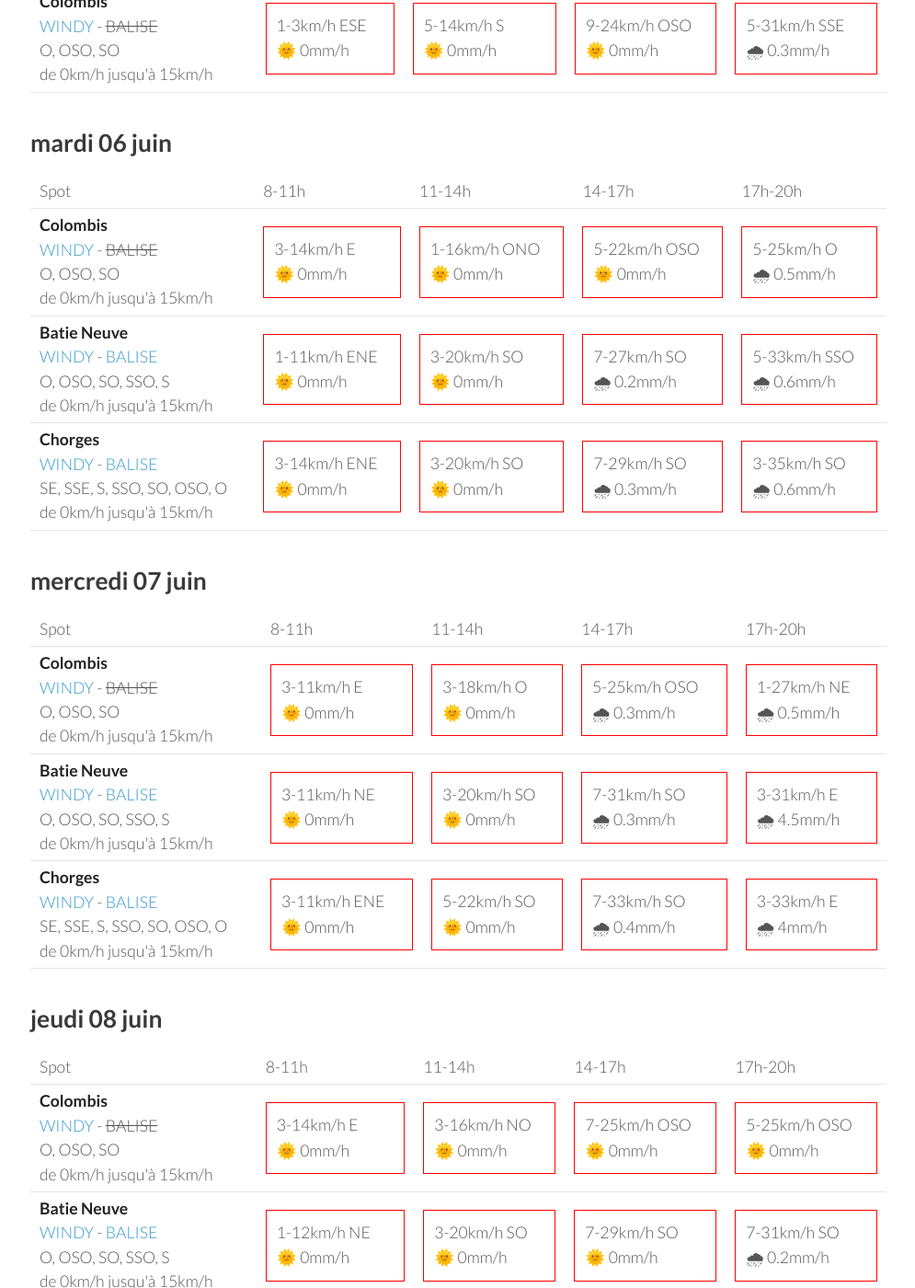
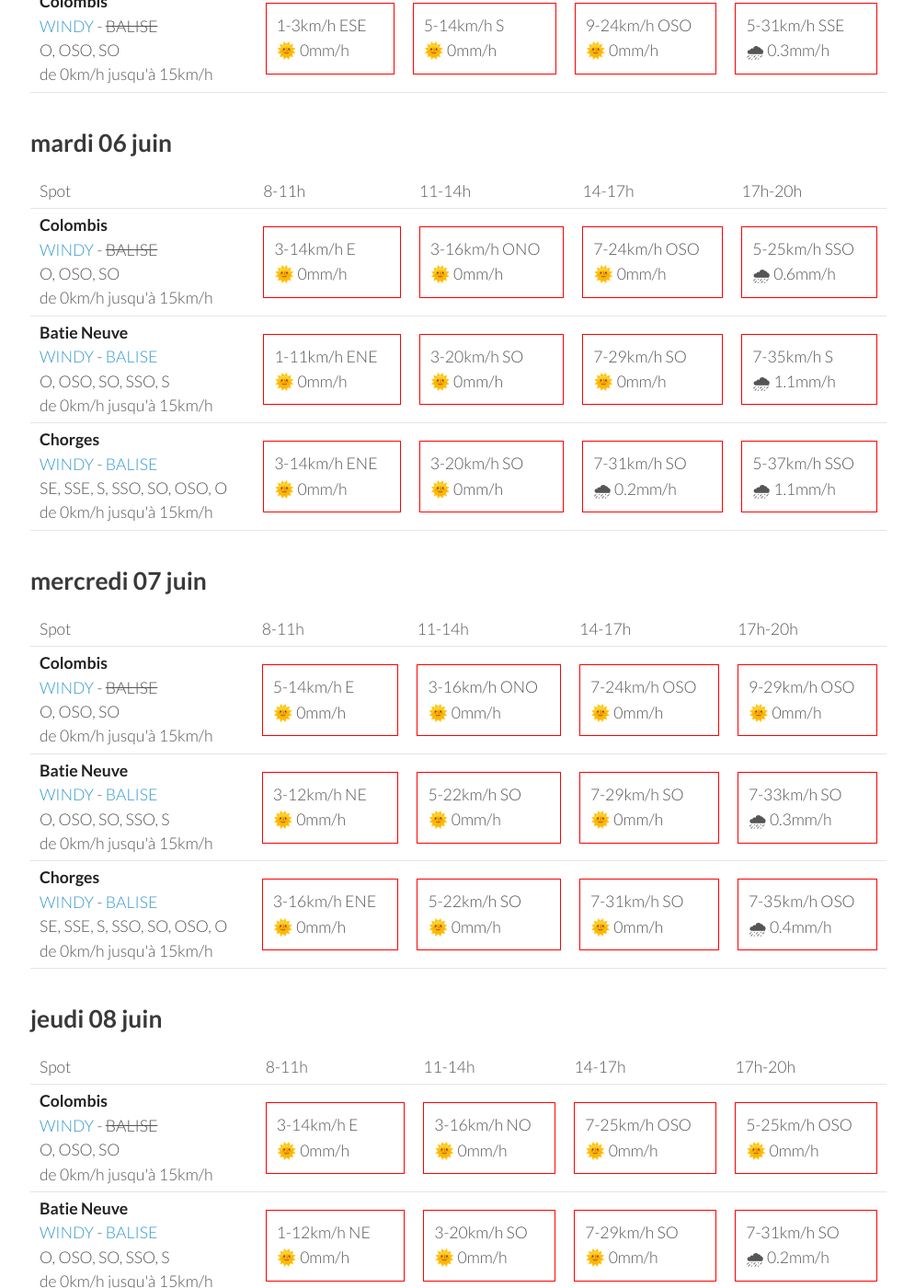
Before and after one commit to parapente-dans-le-nord/parapente-dans-le-nord.github.io, a Jekyll site: the page built from serre_poncon.markdown, in a window 1280 px wide and 1400 px high, scrolled down 1092 px. Shown: the whole window at 92% size, without its empty margins (25-1020 px from the left). Built offline with Jekyll 4.4.1, drawn with Linux system fonts in a browser that asks for light colours; some of the changed text lies outside the part shown.

Commit message:
update index.markdown

```diff
--- a/serre_poncon.markdown
+++ b/serre_poncon.markdown
@@ -114,9 +114,9 @@ page mise à jour le dimanche 04 juin 13:31
         <td><strong>Colombis</strong><br><a href="https://windy.com/44.494/6.216?44.559,6.262,10">WINDY</a> - <span class="no-balise"> BALISE </span><br> <span class="vent-favorable">O, OSO, SO</span><br><span class="force-vent">de 0km/h jusqu'à 15km/h</span> </td>
 
             <td><div class="not-flyable"><p>3-14km/h E</p><p>🌞 0mm/h</p></div></td>
-            <td><div class="not-flyable"><p>1-16km/h ONO</p><p>🌞 0mm/h</p></div></td>
-            <td><div class="not-flyable"><p>5-22km/h OSO</p><p>🌞 0mm/h</p></div></td>
-            <td><div class="not-flyable"><p>5-25km/h O</p><p>🌧 0.5mm/h</p></div></td>
+            <td><div class="not-flyable"><p>3-16km/h ONO</p><p>🌞 0mm/h</p></div></td>
+            <td><div class="not-flyable"><p>7-24km/h OSO</p><p>🌞 0mm/h</p></div></td>
+            <td><div class="not-flyable"><p>5-25km/h SSO</p><p>🌧 0.6mm/h</p></div></td>
 
 
     </tr>
@@ -125,8 +125,8 @@ page mise à jour le dimanche 04 juin 13:31
 
             <td><div class="not-flyable"><p>1-11km/h ENE</p><p>🌞 0mm/h</p></div></td>
             <td><div class="not-flyable"><p>3-20km/h SO</p><p>🌞 0mm/h</p></div></td>
-            <td><div class="not-flyable"><p>7-27km/h SO</p><p>🌧 0.2mm/h</p></div></td>
-            <td><div class="not-flyable"><p>5-33km/h SSO</p><p>🌧 0.6mm/h</p></div></td>
+            <td><div class="not-flyable"><p>7-29km/h SO</p><p>🌞 0mm/h</p></div></td>
+            <td><div class="not-flyable"><p>7-35km/h S</p><p>🌧 1.1mm/h</p></div></td>
 
 
     </tr>
@@ -135,8 +135,8 @@ page mise à jour le dimanche 04 juin 13:31
 
             <td><div class="not-flyable"><p>3-14km/h ENE</p><p>🌞 0mm/h</p></div></td>
             <td><div class="not-flyable"><p>3-20km/h SO</p><p>🌞 0mm/h</p></div></td>
-            <td><div class="not-flyable"><p>7-29km/h SO</p><p>🌧 0.3mm/h</p></div></td>
-            <td><div class="not-flyable"><p>3-35km/h SO</p><p>🌧 0.6mm/h</p></div></td>
+            <td><div class="not-flyable"><p>7-31km/h SO</p><p>🌧 0.2mm/h</p></div></td>
+            <td><div class="not-flyable"><p>5-37km/h SSO</p><p>🌧 1.1mm/h</p></div></td>
 
 
     </tr>
@@ -159,30 +159,30 @@ page mise à jour le dimanche 04 juin 13:31
 <tr>
         <td><strong>Colombis</strong><br><a href="https://windy.com/44.494/6.216?44.559,6.262,10">WINDY</a> - <span class="no-balise"> BALISE </span><br> <span class="vent-favorable">O, OSO, SO</span><br><span class="force-vent">de 0km/h jusqu'à 15km/h</span> </td>
 
-            <td><div class="not-flyable"><p>3-11km/h E</p><p>🌞 0mm/h</p></div></td>
-            <td><div class="not-flyable"><p>3-18km/h O</p><p>🌞 0mm/h</p></div></td>
-            <td><div class="not-flyable"><p>5-25km/h OSO</p><p>🌧 0.3mm/h</p></div></td>
-            <td><div class="not-flyable"><p>1-27km/h NE</p><p>🌧 0.5mm/h</p></div></td>
+            <td><div class="not-flyable"><p>5-14km/h E</p><p>🌞 0mm/h</p></div></td>
+            <td><div class="not-flyable"><p>3-16km/h ONO</p><p>🌞 0mm/h</p></div></td>
+            <td><div class="not-flyable"><p>7-24km/h OSO</p><p>🌞 0mm/h</p></div></td>
+            <td><div class="not-flyable"><p>9-29km/h OSO</p><p>🌞 0mm/h</p></div></td>
 
 
     </tr>
 <tr>
         <td><strong>Batie Neuve</strong><br><a href="https://windy.com/44.584/6.236?44.559,6.262,10,m:eTtagly">WINDY</a> - <span class=""><a href="https://www.openwindmap.org/PP554">BALISE</a> </span><br> <span class="vent-favorable">O, OSO, SO, SSO, S</span><br><span class="force-vent">de 0km/h jusqu'à 15km/h</span> </td>
 
-            <td><div class="not-flyable"><p>3-11km/h NE</p><p>🌞 0mm/h</p></div></td>
-            <td><div class="not-flyable"><p>3-20km/h SO</p><p>🌞 0mm/h</p></div></td>
-            <td><div class="not-flyable"><p>7-31km/h SO</p><p>🌧 0.3mm/h</p></div></td>
-            <td><div class="not-flyable"><p>3-31km/h E</p><p>🌧 4.5mm/h</p></div></td>
+            <td><div class="not-flyable"><p>3-12km/h NE</p><p>🌞 0mm/h</p></div></td>
+            <td><div class="not-flyable"><p>5-22km/h SO</p><p>🌞 0mm/h</p></div></td>
+            <td><div class="not-flyable"><p>7-29km/h SO</p><p>🌞 0mm/h</p></div></td>
+            <td><div class="not-flyable"><p>7-33km/h SO</p><p>🌧 0.3mm/h</p></div></td>
 
 
     </tr>
 <tr>
         <td><strong>Chorges</strong><br><a href="https://windy.com/44.578/6.280?44.559,6.262,10">WINDY</a> - <span class=""><a href="https://www.openwindmap.org/PP554">BALISE</a> </span><br> <span class="vent-favorable">SE, SSE, S, SSO, SO, OSO, O</span><br><span class="force-vent">de 0km/h jusqu'à 15km/h</span> </td>
 
-            <td><div class="not-flyable"><p>3-11km/h ENE</p><p>🌞 0mm/h</p></div></td>
+            <td><div class="not-flyable"><p>3-16km/h ENE</p><p>🌞 0mm/h</p></div></td>
             <td><div class="not-flyable"><p>5-22km/h SO</p><p>🌞 0mm/h</p></div></td>
-            <td><div class="not-flyable"><p>7-33km/h SO</p><p>🌧 0.4mm/h</p></div></td>
-            <td><div class="not-flyable"><p>3-33km/h E</p><p>🌧 4mm/h</p></div></td>
+            <td><div class="not-flyable"><p>7-31km/h SO</p><p>🌞 0mm/h</p></div></td>
+            <td><div class="not-flyable"><p>7-35km/h OSO</p><p>🌧 0.4mm/h</p></div></td>
 
 
     </tr>
```
Also changed, not shown: other parts of serre_poncon.markdown (+1 -1 lines).
